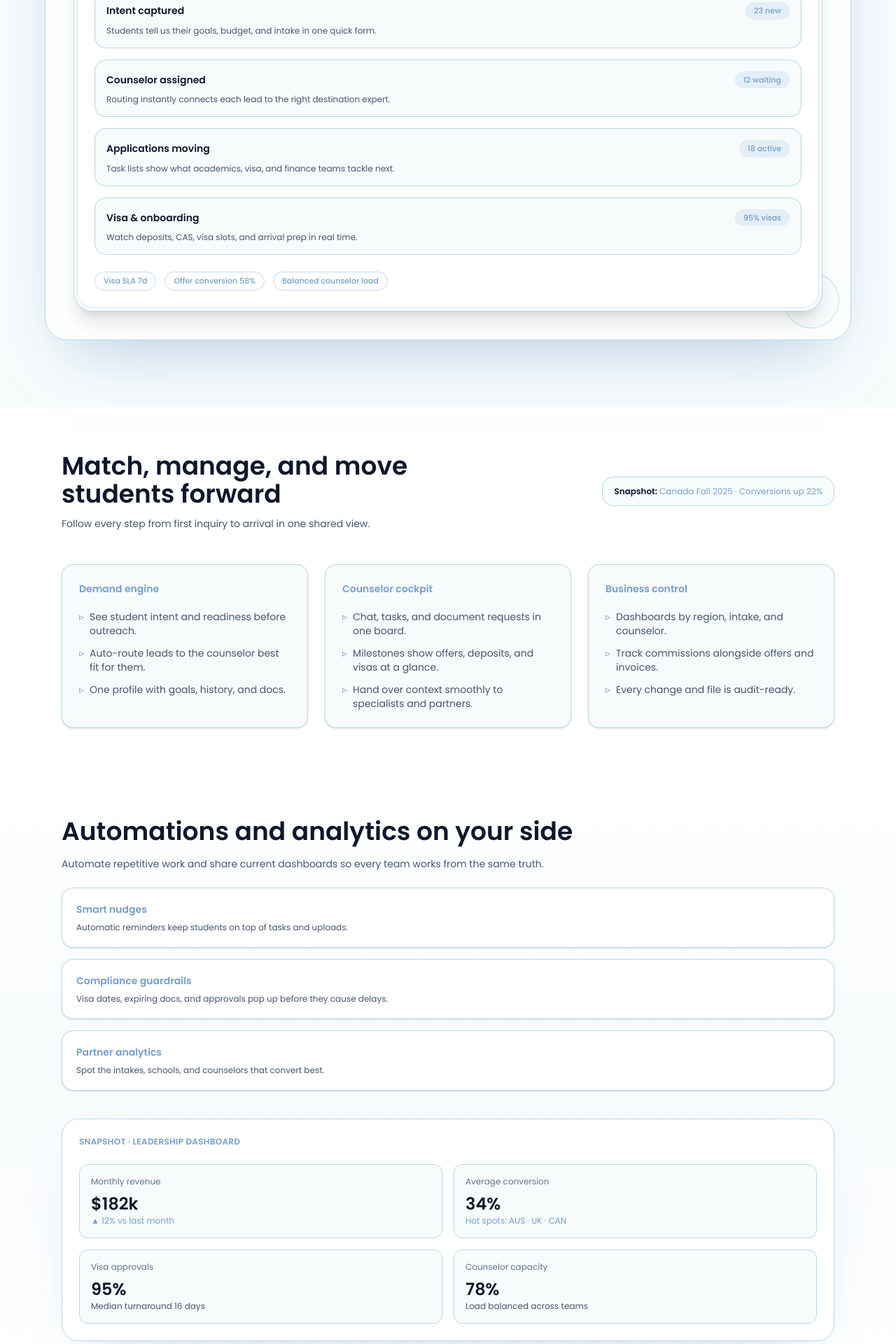
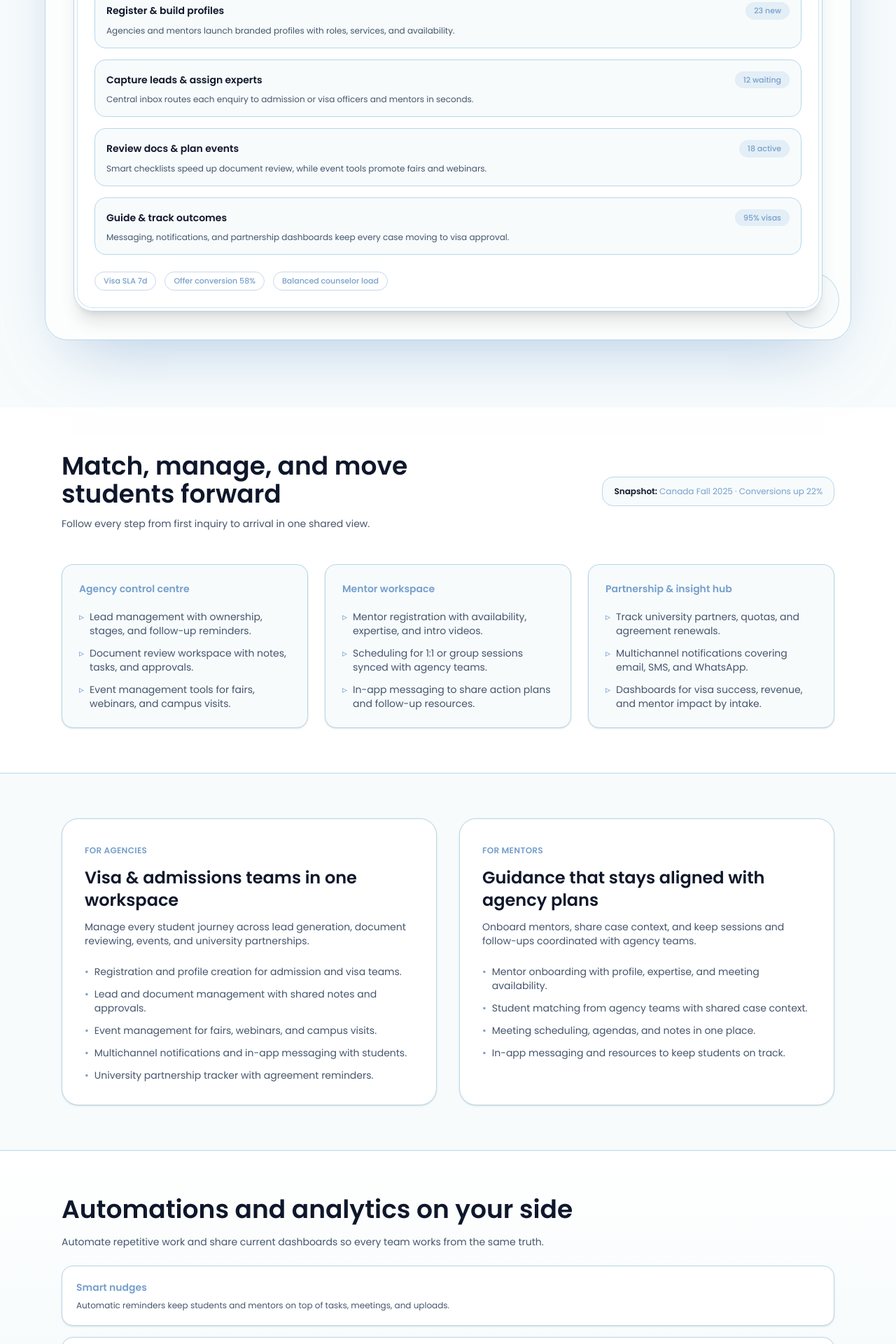
Before and after one commit to Dendup1234/fyp_prototype_frontend, a Next.js app: page / in a window 1280 px wide. Shown: the part 740-2660 px from the top of the page at 70% size. Built offline with nearby package versions, Linux system fonts and the light colour scheme.

Commit message:
fixed some content issues

```diff
--- a/app/page.tsx
+++ b/app/page.tsx
@@ -3,50 +3,50 @@ import Image from 'next/image'
 
 const pipelineStages = [
   {
-    title: 'Intent captured',
-    description: 'Students tell us their goals, budget, and intake in one quick form.',
+    title: 'Register & build profiles',
+    description: 'Agencies and mentors launch branded profiles with roles, services, and availability.',
     status: '23 new',
   },
   {
-    title: 'Counselor assigned',
-    description: 'Routing instantly connects each lead to the right destination expert.',
+    title: 'Capture leads & assign experts',
+    description: 'Central inbox routes each enquiry to admission or visa officers and mentors in seconds.',
     status: '12 waiting',
   },
   {
-    title: 'Applications moving',
-    description: 'Task lists show what academics, visa, and finance teams tackle next.',
+    title: 'Review docs & plan events',
+    description: 'Smart checklists speed up document review, while event tools promote fairs and webinars.',
     status: '18 active',
   },
   {
-    title: 'Visa & onboarding',
-    description: 'Watch deposits, CAS, visa slots, and arrival prep in real time.',
+    title: 'Guide & track outcomes',
+    description: 'Messaging, notifications, and partnership dashboards keep every case moving to visa approval.',
     status: '95% visas',
   },
 ]
 
 const capabilityColumns = [
   {
-    title: 'Demand engine',
+    title: 'Agency control centre',
     items: [
-      'See student intent and readiness before outreach.',
-      'Auto-route leads to the counselor best fit for them.',
-      'One profile with goals, history, and docs.',
+      'Lead management with ownership, stages, and follow-up reminders.',
+      'Document review workspace with notes, tasks, and approvals.',
+      'Event management tools for fairs, webinars, and campus visits.',
     ],
   },
   {
-    title: 'Counselor cockpit',
+    title: 'Mentor workspace',
     items: [
-      'Chat, tasks, and document requests in one board.',
-      'Milestones show offers, deposits, and visas at a glance.',
-      'Hand over context smoothly to specialists and partners.',
+      'Mentor registration with availability, expertise, and intro videos.',
+      'Scheduling for 1:1 or group sessions synced with agency teams.',
+      'In-app messaging to share action plans and follow-up resources.',
     ],
   },
   {
-    title: 'Business control',
+    title: 'Partnership & insight hub',
     items: [
-      'Dashboards by region, intake, and counselor.',
-      'Track commissions alongside offers and invoices.',
-      'Every change and file is audit-ready.',
+      'Track university partners, quotas, and agreement renewals.',
+      'Multichannel notifications covering email, SMS, and WhatsApp.',
+      'Dashboards for visa success, revenue, and mentor impact by intake.',
     ],
   },
 ]
@@ -54,15 +54,15 @@ const capabilityColumns = [
 const automationHighlights = [
   {
     label: 'Smart nudges',
-    description: 'Automatic reminders keep students on top of tasks and uploads.',
+    description: 'Automatic reminders keep students and mentors on top of tasks, meetings, and uploads.',
   },
   {
-    label: 'Compliance guardrails',
-    description: 'Visa dates, expiring docs, and approvals pop up before they cause delays.',
+    label: 'Unified messaging',
+    description: 'Send updates across email, SMS, and in-app chat without leaving the workspace.',
   },
   {
-    label: 'Partner analytics',
-    description: 'Spot the intakes, schools, and counselors that convert best.',
+    label: 'Partnership analytics',
+    description: 'Spot high-converting universities, events, and mentor sessions to double down.',
   },
 ]
 
@@ -104,7 +104,7 @@ const HomePage = () => {
           </Link>
           <nav className="hidden items-center gap-6 text-sm font-medium text-slate-600 md:flex">
             <a href="#pipeline" className="transition hover:text-[#769FCD]">
-              Operations view
+              How it works
             </a>
             <a href="#capabilities" className="transition hover:text-[#769FCD]">
               Platform
@@ -142,8 +142,8 @@ const HomePage = () => {
                 Grow your study abroad agency with clarity and momentum
               </h1>
               <p className="max-w-xl text-base text-slate-600">
-                Super Agent brings student leads, counselor workflows, and performance metrics into one workspace built for
-                teams who want to scale without chaos.
+                Super Agent aligns agency admission and visa officers with trusted mentors. Capture enquiries, review documents,
+                host events, and deliver guided mentorship from one shared platform.
               </p>
               <div className="flex flex-col gap-3 pt-2 sm:flex-row">
                 <Link
@@ -233,6 +233,41 @@ const HomePage = () => {
           </div>
         </section>
 
+        <section id="audiences" className="border-y border-[#B9D7EA] bg-[#F7FBFC]">
+          <div className="mx-auto grid max-w-6xl gap-8 px-6 py-16 md:grid-cols-2">
+            <div className="rounded-3xl border border-[#B9D7EA] bg-white p-8 shadow-sm">
+              <span className="text-xs font-semibold uppercase tracking-wide text-[#769FCD]">For agencies</span>
+              <h3 className="mt-3 text-2xl font-semibold text-slate-900">Visa & admissions teams in one workspace</h3>
+              <p className="mt-3 text-sm text-slate-600">
+                Manage every student journey across lead generation, document reviewing, events, and university partnerships.
+              </p>
+              <ul className="mt-6 space-y-3 text-sm text-slate-600">
+                {agencyFeatures.map((feature) => (
+                  <li key={feature} className="flex items-start gap-2">
+                    <span className="text-[#769FCD]">•</span>
+                    <span>{feature}</span>
+                  </li>
+                ))}
+              </ul>
+            </div>
+            <div className="rounded-3xl border border-[#B9D7EA] bg-white p-8 shadow-sm">
+              <span className="text-xs font-semibold uppercase tracking-wide text-[#769FCD]">For mentors</span>
+              <h3 className="mt-3 text-2xl font-semibold text-slate-900">Guidance that stays aligned with agency plans</h3>
+              <p className="mt-3 text-sm text-slate-600">
+                Onboard mentors, share case context, and keep sessions and follow-ups coordinated with agency teams.
+              </p>
+              <ul className="mt-6 space-y-3 text-sm text-slate-600">
+                {mentorFeatures.map((feature) => (
+                  <li key={feature} className="flex items-start gap-2">
+                    <span className="text-[#769FCD]">•</span>
+                    <span>{feature}</span>
+                  </li>
+                ))}
+              </ul>
+            </div>
+          </div>
+        </section>
+
         <section id="automation" className="bg-gradient-to-b from-white via-[#F7FBFC] to-white">
           <div className="mx-auto grid max-w-6xl gap-10 px-6 py-16 md:grid-cols-[1fr,1.1fr] md:items-center">
             <div>
@@ -249,31 +284,7 @@ const HomePage = () => {
                 ))}
               </div>
             </div>
-            <div className="rounded-3xl border border-[#B9D7EA] bg-white p-6 shadow-[0_30px_80px_-50px_rgba(118,159,205,0.7)]">
-              <p className="text-xs font-semibold uppercase tracking-wide text-[#769FCD]">Snapshot · Leadership dashboard</p>
-              <div className="mt-6 grid gap-4 text-sm text-slate-900 md:grid-cols-2">
-                <div className="rounded-xl border border-[#B9D7EA] bg-[#F7FBFC] p-4">
-                  <p className="text-xs text-slate-500">Monthly revenue</p>
-                  <p className="mt-2 text-2xl font-semibold text-slate-900">$182k</p>
-                  <p className="text-xs text-[#769FCD]">▲ 12% vs last month</p>
-                </div>
-                <div className="rounded-xl border border-[#B9D7EA] bg-[#F7FBFC] p-4">
-                  <p className="text-xs text-slate-500">Average conversion</p>
-                  <p className="mt-2 text-2xl font-semibold text-slate-900">34%</p>
-                  <p className="text-xs text-[#769FCD]">Hot spots: AUS · UK · CAN</p>
-                </div>
-                <div className="rounded-xl border border-[#B9D7EA] bg-[#F7FBFC] p-4">
-                  <p className="text-xs text-slate-500">Visa approvals</p>
-                  <p className="mt-2 text-2xl font-semibold text-slate-900">95%</p>
-                  <p className="text-xs text-slate-600">Median turnaround 16 days</p>
-                </div>
-                <div className="rounded-xl border border-[#B9D7EA] bg-[#F7FBFC] p-4">
-                  <p className="text-xs text-slate-500">Counselor capacity</p>
-                  <p className="mt-2 text-2xl font-semibold text-slate-900">78%</p>
-                  <p className="text-xs text-slate-600">Load balanced across teams</p>
-                </div>
-              </div>
-            </div>
+            <div />
           </div>
         </section>
 
@@ -474,6 +485,21 @@ const HomePage = () => {
 }
 
 export default HomePage
+const agencyFeatures = [
+  'Registration and profile creation for admission and visa teams.',
+  'Lead and document management with shared notes and approvals.',
+  'Event management for fairs, webinars, and campus visits.',
+  'Multichannel notifications and in-app messaging with students.',
+  'University partnership tracker with agreement reminders.',
+]
+
+const mentorFeatures = [
+  'Mentor onboarding with profile, expertise, and meeting availability.',
+  'Student matching from agency teams with shared case context.',
+  'Meeting scheduling, agendas, and notes in one place.',
+  'In-app messaging and resources to keep students on track.',
+]
+
 const pricingPlans = [
   {
     name: 'Starter',
```
